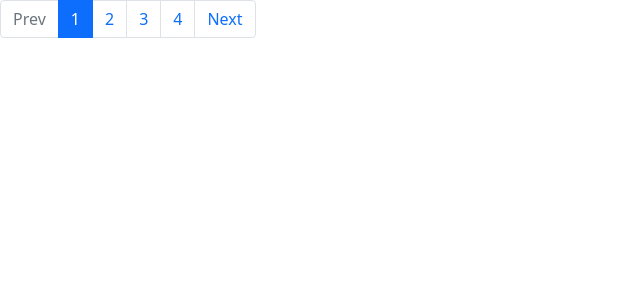
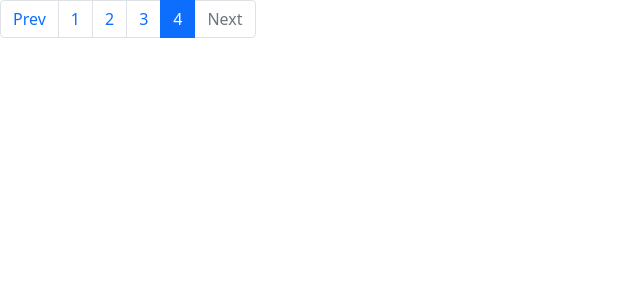
Before and after one commit to Elybourland/pages, an Angular app: page / in a window 1280 px wide. Shown: the top 300 px of the page, without its empty margins (0-640 px from the left). Built offline with nearby package versions, Linux system fonts and the light colour scheme.

Commit message:
activate prev and next buttons

```diff
--- a/src/app/app.component.html
+++ b/src/app/app.component.html
@@ -4,20 +4,20 @@
       class="page-item"
       [ngClass]="{ disabled: currentPage === 0 }"
     >
-      <a class="page-link">Prev</a>
+      <a class="page-link" (click)="currentPage = currentPage - 1">Prev</a>
     </li>
     <li
       class="page-item"
       [ngClass]="{ active: i === currentPage }"
       *ngFor="let image of images; let i = index;"
     >
-      <a class="page-link">{{ i + 1 }}</a>
+      <a (click)="currentPage = i" class="page-link">{{ i + 1 }}</a>
     </li>
     <li
       class="page-item"
       [ngClass]="{ disabled: currentPage === images.length - 1 }"
     >
-      <a class="page-link">Next</a>
+      <a class="page-link" (click)="currentPage = currentPage + 1">Next</a>
     </li>
   </ul>
 </nav>
--- a/src/app/app.component.ts
+++ b/src/app/app.component.ts
@@ -6,7 +6,7 @@ import { Component } from '@angular/core';
   styleUrls: ['./app.component.css']
 })
 export class AppComponent {
-  currentPage = 0;
+  currentPage = 3;
   images = [
     {
       title: 'At the Beach',
```
